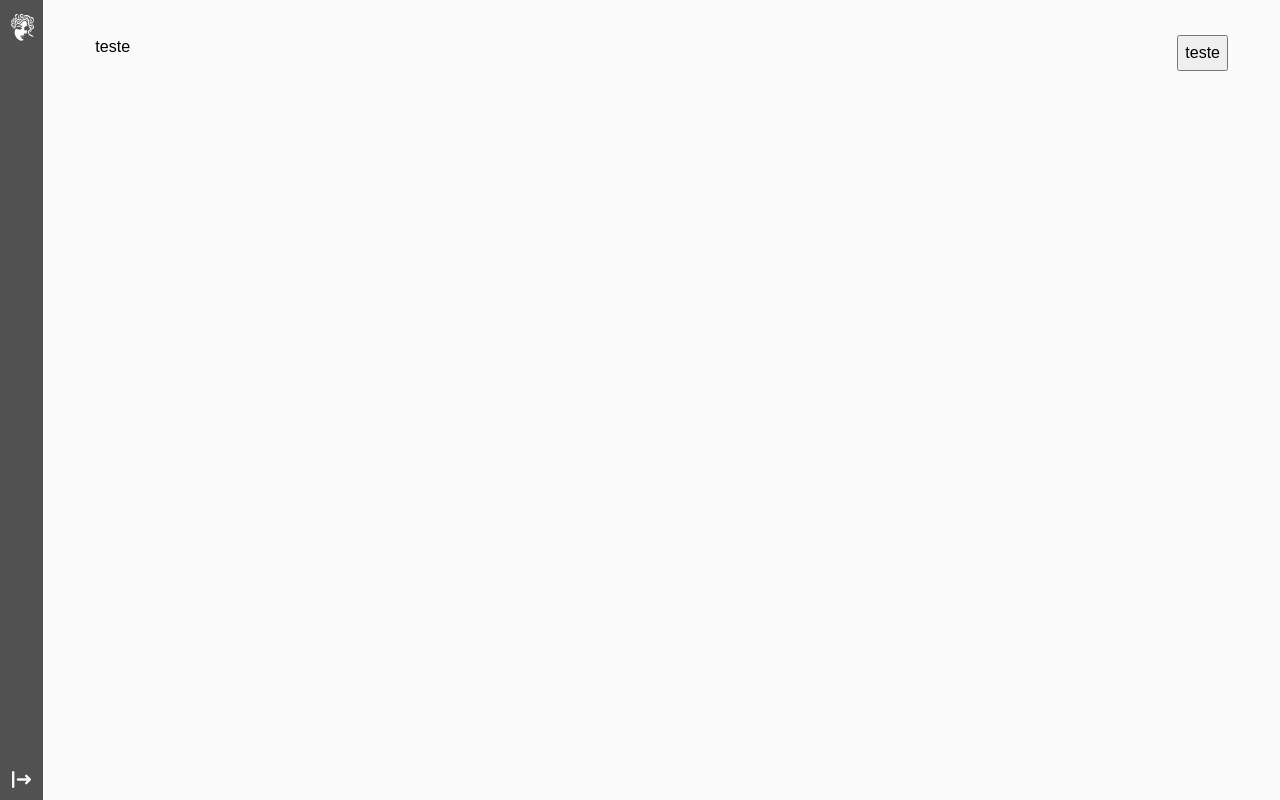
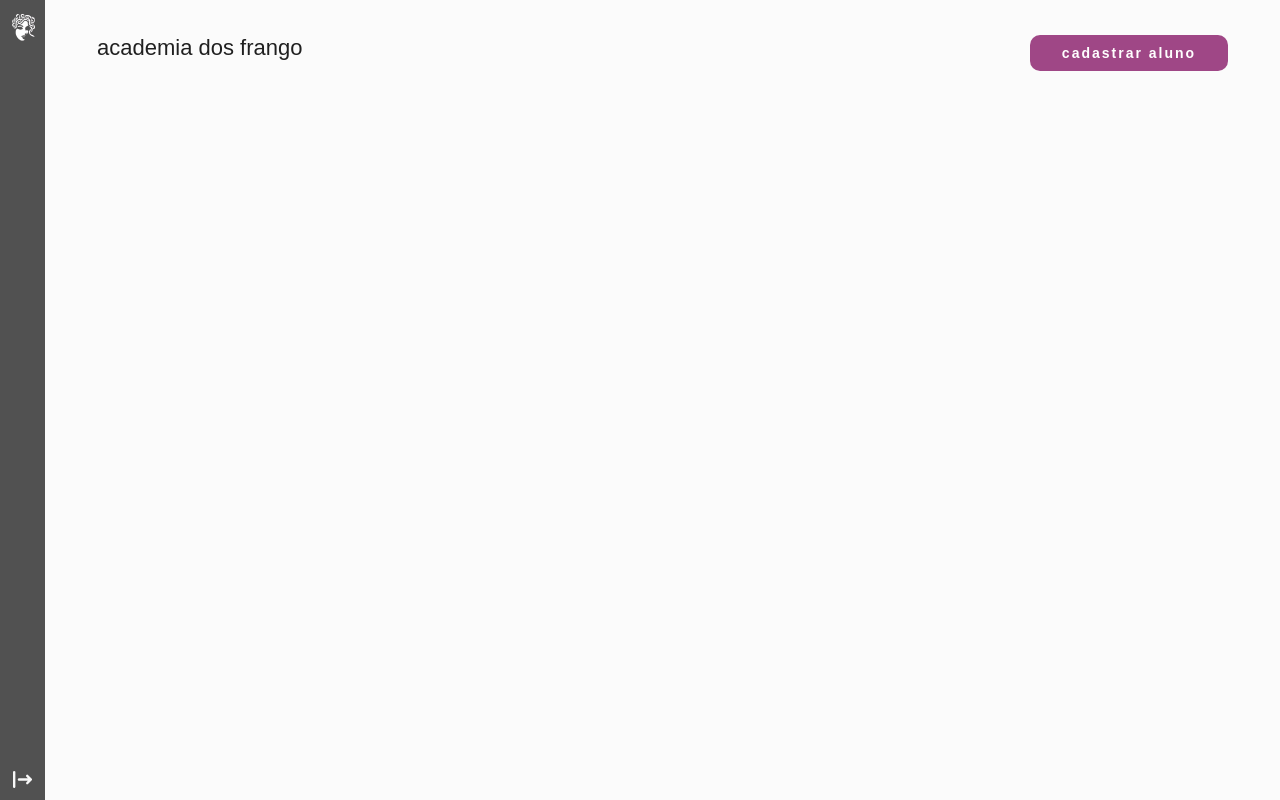
Before and after one commit to cracogabriel/meduza-portal, a React (Create React App) app: page /home in a window 1280 px wide. Built offline with nearby package versions, Linux system fonts and the light colour scheme; no server answers.

Commit message:
refactor: improve header style

```diff
--- a/src/views/home/components/header/index.tsx
+++ b/src/views/home/components/header/index.tsx
@@ -1,11 +1,17 @@
 import React from 'react'
-import { HeaderContainer } from './style'
+import { HeaderButton, HeaderContainer, HeaderTitle } from './style'
 
-function Header() {
+type Props = {
+  title: string
+}
+
+function Header(props: Props) {
+  const { title } = props
+
   return (
     <HeaderContainer>
-      <p>teste</p>
-      <button>teste</button>
+      <HeaderTitle>{title}</HeaderTitle>
+      <HeaderButton>cadastrar aluno</HeaderButton>
     </HeaderContainer>
   )
 }
--- a/src/views/home/components/header/style.ts
+++ b/src/views/home/components/header/style.ts
@@ -8,3 +8,24 @@ export const HeaderContainer = styled.div`
   margin-top: 35px;
   justify-content: space-between;
 `
+
+export const HeaderTitle = styled.p`
+  font-style: normal;
+  font-weight: 400;
+  font-size: 22px;
+  line-height: 25px;
+  color: #202020;
+`
+
+export const HeaderButton = styled.button`
+  background: #9f4786;
+  border-radius: 10px;
+  font-size: 14px;
+  color: #fff;
+  font-weight: 700;
+  border: none;
+  letter-spacing: 2px;
+  padding: 0 30px;
+  min-width: 198px;
+  width: 198px;
+`
--- a/src/views/home/components/sidebar/style.ts
+++ b/src/views/home/components/sidebar/style.ts
@@ -2,12 +2,13 @@ import styled from 'styled-components'
 
 export const SidebarContainer = styled.div`
   display: flex;
-  width: 45px;
+  min-width: 45px;
   height: 100vh;
   background: #515151;
   justify-content: space-between;
   flex-direction: column;
   align-items: center;
+  height: 100vh;
 `
 
 type SidebarImageProps = {
--- a/src/views/home/index.tsx
+++ b/src/views/home/index.tsx
@@ -34,7 +34,7 @@ function Home() {
     <HomeContainer>
       <HomeBackground>
         <Sidebar />
-        <Header />
+        <Header title={'academia dos frango'} />
       </HomeBackground>
     </HomeContainer>
   )
```
